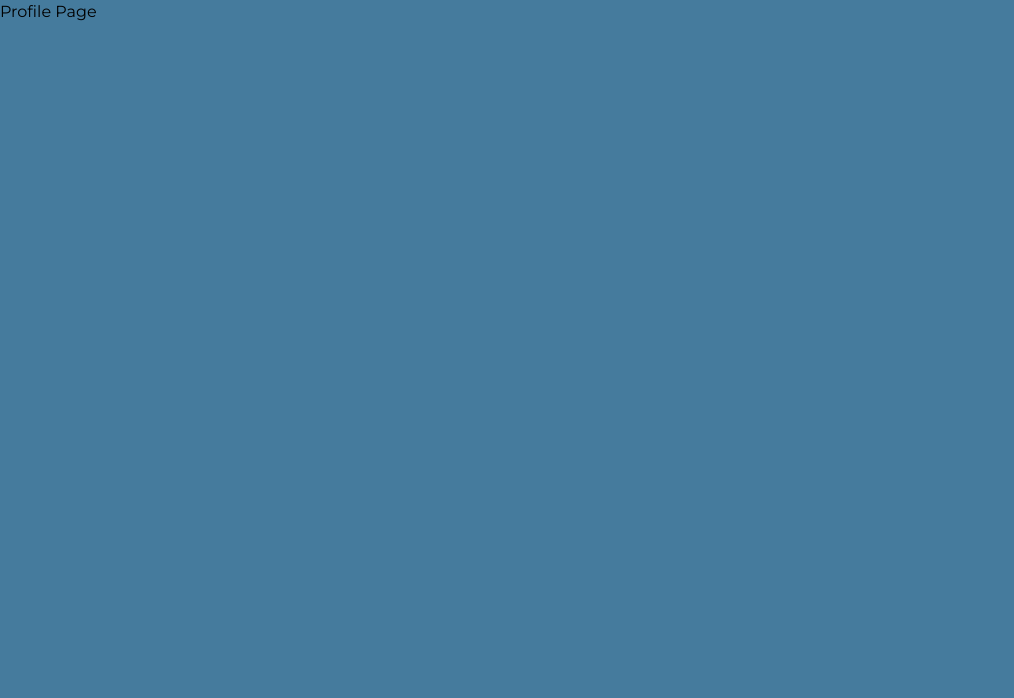
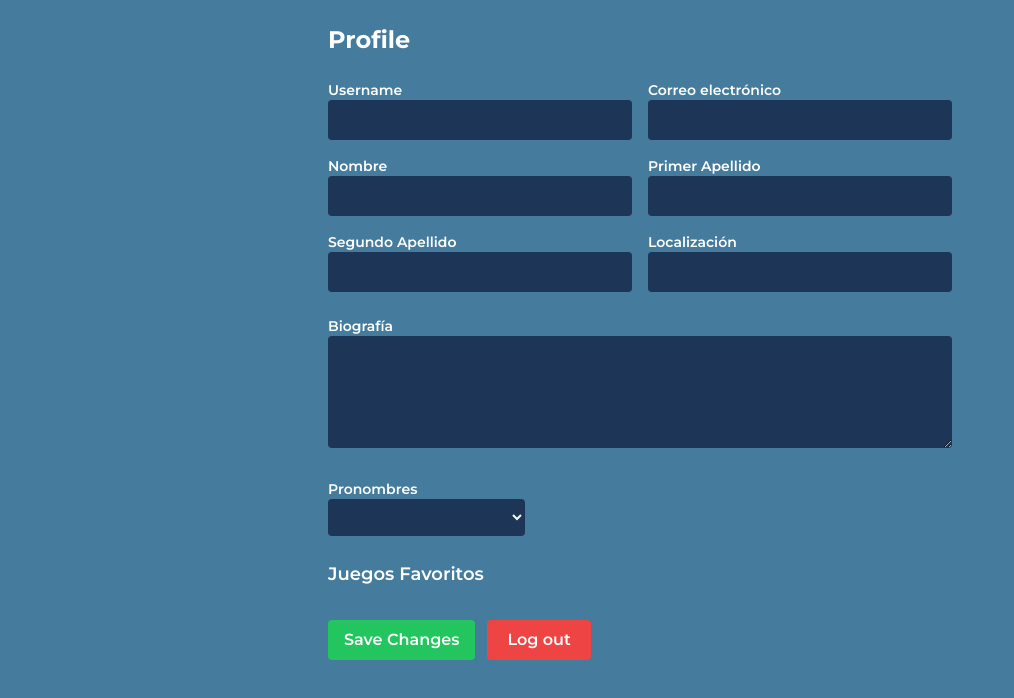
Before and after one commit to JoseMariaGarreH/LootList, a Next.js app: page /profile in a window 1280 px wide. Shown: the top 698 px of the page, without its empty margins (0-1014 px from the left). Built offline with nearby package versions, Linux system fonts and the light colour scheme; no server answers.

Commit message:
Añadido base de datos profile, mas api que devuelve según email, mas algún cambio en la lógica

```diff
--- /dev/null
+++ b/app/api/users/by-email/[email]/route.ts
@@ -0,0 +1,39 @@
+import { prisma } from "@/src/lib/prisma";
+import { NextResponse } from "next/server";
+
+interface Params {
+    params: {
+        email: string
+    }
+}
+
+export async function GET(request : Request, { params }: Params) {
+    try{
+        const user = await prisma.users.findFirst({
+            where: {
+                email: params.email
+            }
+        })
+
+        if(!user) {
+            return NextResponse.json({
+                message: "User by email not found"
+            }, {
+                status: 404
+            });
+        }
+
+        console.log("added User by email:", user);
+
+        return NextResponse.json({
+            user
+        })
+    } catch (error) {
+        console.log("Error fetching user by email:", error);
+        return NextResponse.json({
+            message: "Error fetching user by email"
+        }, {
+            status: 500
+        });
+    }
+}
--- a/app/profile/page.tsx
+++ b/app/profile/page.tsx
@@ -1,26 +1,160 @@
-"use client"
+'use client';
 
-import AjaxLoader from "@/components/ui/AjaxLoader";
-import { useSession } from "next-auth/react";
-import { useRouter } from "next/navigation";
-import { useEffect } from "react";
+import { useForm } from 'react-hook-form';
+import { signOut, useSession } from 'next-auth/react';
+import { use, useEffect, useState } from 'react';
+import { prisma } from '@/src/lib/prisma';
+import { stat } from 'fs';
 
-export default function ProfilePage() {
+export default function ProfileForm() {
+    const { data: session } = useSession();
+    const { register, handleSubmit, setValue,formState: { errors } } = useForm({
+        defaultValues: {
+            username: '',
+            email: '',
+            name: '',
+            firstName: '',
+            secondName: '',
+            location: '',
+            bio: '',
+            pronoun: '',
+            favoriteGames: [],
+            profileImage: null,
+        }
+    });
 
-    // const { data: session, status } = useSession();
-    // const router = useRouter();
+    useEffect(() => {
+        const loadUserDetails = async () => {
+            if (session?.user?.email) {
+                console.log("Session User Email:", session.user.email);
+                const response = await fetch(`/api/users/by-email/${session.user.email}`);
+                const data = await response.json();
+                console.log("User Data:", data);
+                if (data.user) {
+                    setValue('username', data.user.username);
+                    setValue('email', data.user.email);
+                }
+            }
+        };
+        loadUserDetails();
+    },[session]);
 
-    // useEffect(() => {
-    //     if (!session) {
-    //         router.push("/auth/login");
-    //     }
-    // }, [session]);
 
-    // if (!session) return null;
+    const onSubmit = handleSubmit((data) => {
+        console.log('Form Data:', data);
+    });
 
     return (
-        <div>
-            Profile Page
-        </div>
-    )
+        <form onSubmit={onSubmit} className="max-w-2xl mx-auto p-6 text-white space-y-6">
+            <h1 className="text-2xl font-bold">Profile</h1>
+
+            <div className="grid grid-cols-2 gap-4">
+                <div>
+                    <label htmlFor="username" className="block text-sm font-semibold">Username</label>
+                    <input
+                        id="username"
+                        {...register('username', {
+                            required: {
+                                value: true,
+                                message: 'El nombre de usuario es obligatorio'
+                            }
+                        })}
+                        className="w-full px-4 py-2 rounded transition-all bg-[#1d3557] text-[#F1FAEE] focus:bg-white focus:text-black focus:border focus:border-black focus:outline-none"
+                    />
+                    {errors.username && <span className="text-red-500 text-xs">{errors.username.message}</span>}
+                </div>
+                <div>
+                    <label htmlFor="email" className="block text-sm font-semibold">Correo electrónico</label>
+                    <input
+                        id="email"
+                        type="email"
+                        {...register('email', {
+                            required: {
+                                value: true,
+                                message: 'El correo electrónico es obligatorio'
+                            }
+                        })}
+                        className="w-full px-4 py-2 rounded transition-all bg-[#1d3557] text-[#F1FAEE] focus:bg-white focus:text-black focus:border focus:border-black focus:outline-none"
+                    />
+                    {errors.email && <span className="text-red-500 text-xs">{errors.email.message}</span>}
+                </div>
+                <div>
+                    <label htmlFor="name" className="block text-sm font-semibold">Nombre</label>
+                    <input
+                        id="name"
+                        {...register('name')}
+                        className="w-full px-4 py-2 rounded transition-all bg-[#1d3557] text-[#F1FAEE] focus:bg-white focus:text-black focus:border focus:border-black focus:outline-none"
+                    />
+                </div>
+                <div>
+                    <label htmlFor="firstName" className="block text-sm font-semibold">Primer Apellido</label>
+                    <input
+                        id="firstName"
+                        {...register('firstName')}
+                        className="w-full px-4 py-2 rounded transition-all bg-[#1d3557] text-[#F1FAEE] focus:bg-white focus:text-black focus:border focus:border-black focus:outline-none"
+                    />
+                </div>
+                <div>
+                    <label htmlFor="secondName" className="block text-sm font-semibold">Segundo Apellido</label>
+                    <input
+                        id="secondName"
+                        {...register('secondName')}
+                        className="w-full px-4 py-2 rounded transition-all bg-[#1d3557] text-[#F1FAEE] focus:bg-white focus:text-black focus:border focus:border-black focus:outline-none"
+                    />
+                </div>
+                <div>
+                    <label htmlFor="location" className="block text-sm font-semibold">Localización</label>
+                    <input
+                        id="location"
+                        {...register('location')}
+                        className="w-full px-4 py-2 rounded transition-all bg-[#1d3557] text-[#F1FAEE] focus:bg-white focus:text-black focus:border focus:border-black focus:outline-none"
+                    />
+                </div>
+            </div>
+
+            <div>
+                <label htmlFor="bio" className="block text-sm font-semibold">Biografía</label>
+                <textarea
+                    id="bio"
+                    {...register('bio')}
+                    rows={4}
+                    className="w-full px-4 py-2 rounded transition-all bg-[#1d3557] text-[#F1FAEE] focus:bg-white focus:text-black focus:border focus:border-black focus:outline-none"
+                />
+            </div>
+
+            <div className="grid grid-cols-3 gap-4">
+                <div>
+                    <label htmlFor="pronoun" className="block text-sm font-semibold">Pronombres</label>
+                    <select
+                        id="pronoun"
+                        {...register('pronoun')}
+                        className="w-full px-4 py-2 rounded transition-all bg-[#1d3557] text-[#F1FAEE] focus:bg-white focus:text-black focus:border focus:border-black focus:outline-none"
+                    >
+                        <option value="any">any</option>
+                        <option value="They / their">They / their</option>
+                        <option value="He / his">He / his</option>
+                        <option value="She / her">She / her</option>
+                        <option value="Xe / xyr">Xe / xyr</option>
+                        <option value="Ze / zir">Ze / zir</option>
+                        <option value="It / its">It / its</option>
+                    </select>
+                </div>
+            </div>
+
+            <div>
+                <h2 className="text-lg font-semibold mb-2">Juegos Favoritos</h2>
+                <div className="grid grid-cols-4 gap-4">
+
+                </div>
+            </div>
+
+            <button type="submit" className="px-4 py-2 bg-green-500 text-white font-semibold rounded hover:bg-green-600">
+                Save Changes
+            </button>
+
+            <button type="button" onClick={() => signOut()} className="ml-3 px-5 py-2 bg-red-500 text-white font-semibold rounded hover:bg-red-600">
+                Log out
+            </button>
+        </form>
+    );
 }
--- a/components/login/LoginForm.tsx
+++ b/components/login/LoginForm.tsx
@@ -43,7 +43,7 @@ export default function LoginForm() {
                 }
 
                 <div>
-                    <label htmlFor="email_label" className="block text-sm font-light text-black">
+                    <label htmlFor="email_label" className="block text-sm font-semibold text-white">
                         Correo electrónico
                     </label>
                     <input
@@ -73,7 +73,7 @@ export default function LoginForm() {
 
                 <div>
                     <div className="flex justify-between">
-                        <label htmlFor="password_label" className="block text-sm font-light text-black">
+                        <label htmlFor="password_label" className="block text-sm font-semibold text-white">
                             Contraseña
                         </label>
                         <Link href="#" className="text-[#a8dadc] text-sm">
--- a/components/signup/SignUpForm.tsx
+++ b/components/signup/SignUpForm.tsx
@@ -28,7 +28,7 @@ export default function UserForm() {
             body: JSON.stringify({ username, email, password })
         })
 
-        if (!respuesta.ok) {
+        if (respuesta.ok) {
             router.push("/auth/login");
         }
 
@@ -39,7 +39,7 @@ export default function UserForm() {
     return (
         <form onSubmit={onSubmit} className="space-y-4 border rounded border-[#a8dadc] shadow-lg p-5">
             <div>
-                <label htmlFor="username_label" className="block text-sm font-light text-black">
+                <label htmlFor="username_label" className="block text-sm font-semibold text-white">
                     Nombre de usuario
                 </label>
                 <input
@@ -69,7 +69,7 @@ export default function UserForm() {
             </div>
 
             <div>
-                <label htmlFor="email_label" className="block text-sm font-light text-black">
+                <label htmlFor="email_label" className="block text-sm font-semibold text-white">
                     Correo electrónico
                 </label>
                 <input
@@ -99,7 +99,7 @@ export default function UserForm() {
             </div>
 
             <div>
-                <label htmlFor="password_label" className="block text-sm font-light text-black">
+                <label htmlFor="password_label" className="block text-sm font-semibold text-white">
                     Contraseña
                 </label>
                 <input
@@ -128,7 +128,7 @@ export default function UserForm() {
             </div>
 
             <div>
-                <label htmlFor="confirmPassword_label" className="block text-sm font-light text-black">
+                <label htmlFor="confirmPassword_label" className="block text-sm font-semibold text-white">
                     Confirmar contraseña
                 </label>
                 <input
--- a/middleware.ts
+++ b/middleware.ts
@@ -8,7 +8,7 @@ export async function middleware(request: NextRequest) {
 
     // Protección de rutas
     if (!token && pathname.startsWith('/profile')) {
-        return NextResponse.redirect(new URL('/auth/login', request.url))
+        return NextResponse.redirect(new URL('/', request.url))
     }
 
     if (token && (pathname.startsWith('/auth/login') || pathname.startsWith('/auth/signup'))) {
```
Also changed, not shown: app/api/auth/signup/route.ts (+23 -7 lines), components/menu/Navbar.tsx (+9 -4 lines), app/api/users/by-id/[id]/route.ts (renamed from app/api/users/[id]/route.ts), 2 other files (tests, documents, lock files or other folders).
